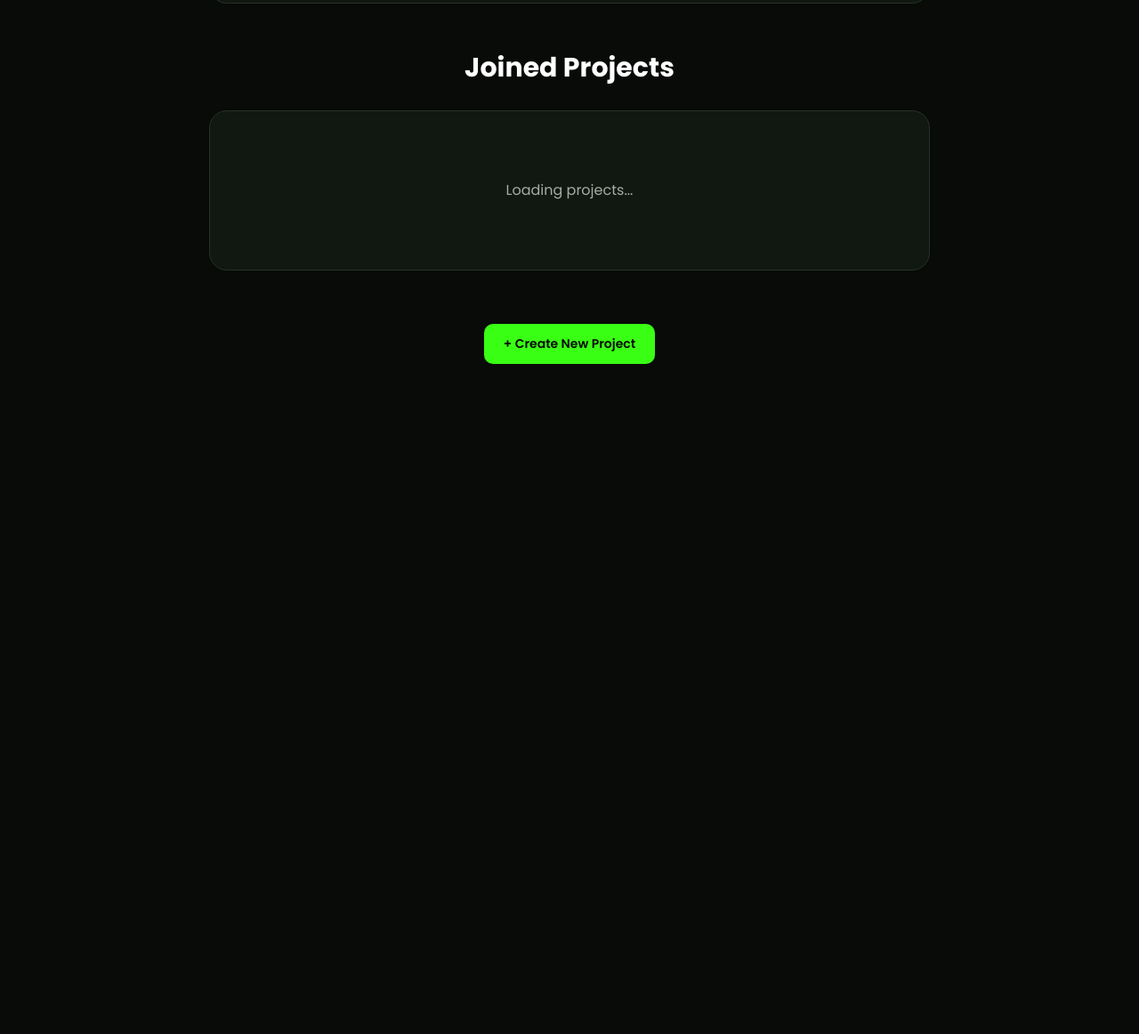
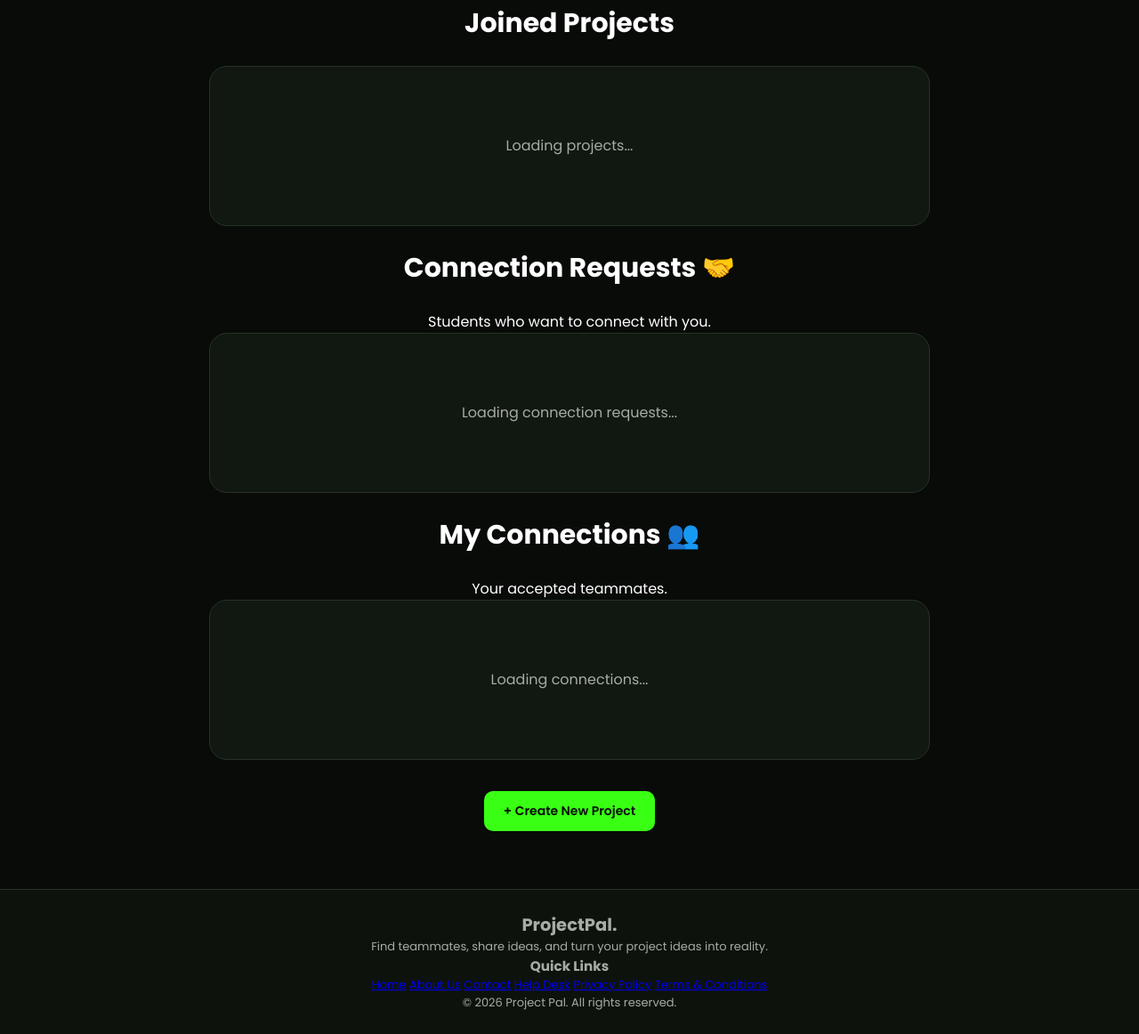
Before and after one commit to Oct-raj/Project-Pal, a plain HTML site: page dashboard.html in a window 1280 px wide. Shown: the part 1012-2174 px from the top of the page at 89% size. Before the commit the page ends 1486 px from the top, so only its background shows below. Drawn offline with nearby package versions, Linux system fonts and the light colour scheme.

Commit message:
Update student dashboard page

```diff
--- a/dashboard.html
+++ b/dashboard.html
@@ -22,6 +22,7 @@
         <div class="hero-buttons">
             <button id="themeToggle" class="theme-toggle">☀ Light</button>
             <a href="create-project.html" class="nav-btn">Create Project</a>
+            <div id="authButtons" class="hero-buttons"></div>
         </div>
     </header>
 
@@ -60,27 +61,62 @@
                 <p>Loading projects...</p>
             </div>
 
-        <br>
             <h2>Join Requests</h2>
             <div id="joinRequests" class="my-projects">
                 <p>Loading requests...</p>
             </div>
 
-        <br>
             <h2>Joined Projects</h2>
             <div id="joinedProjects" class="my-projects">
                 <p>Loading projects...</p>
             </div>
 
-        <br>
+            <h2>Connection Requests 🤝</h2>
+            <p>Students who want to connect with you.</p>
+            <div id="connectionRequests" class="my-projects">
+                <p>Loading connection requests...</p>
+            </div>
+
+            <h2>My Connections 👥</h2>
+            <p>Your accepted teammates.</p>
+            <div id="myConnections" class="my-projects">
+                <p>Loading connections...</p>
+            </div>
+
             <a href="create-project.html" class="primary-btn">+ Create New Project</a>
 
         </div>
     </section>
 
+    <footer class="main-footer">
+        <div class="footer-content">
+
+            <div class="footer-about">
+                <h2>Project<span>Pal.</span></h2>
+                <p>Find teammates, share ideas, and turn your project ideas into reality.</p>
+            </div>
+
+            <div class="footer-links">
+                <h3>Quick Links</h3>
+                <a href="index.html">Home</a>
+                <a href="about.html">About Us</a>
+                <a href="contact.html">Contact</a>
+                <a href="help.html">Help Desk</a>
+                <a href="privacy.html">Privacy Policy</a>
+                <a href="terms.html">Terms & Conditions</a>
+            </div>
+
+        </div>
+
+        <div class="footer-bottom">
+            <p>© 2026 Project Pal. All rights reserved.</p>
+        </div>
+    </footer>
+
     <script src="https://cdn.jsdelivr.net/npm/@supabase/supabase-js@2"></script>
     <script src="js/supabase.js"></script>
     <script src="js/dashboard.js"></script>
+    <script src="js/auth.js"></script>
     <script src="js/theme.js"></script>
 
 </body>
```
Lines whose indentation alone changed are shown as unchanged.
